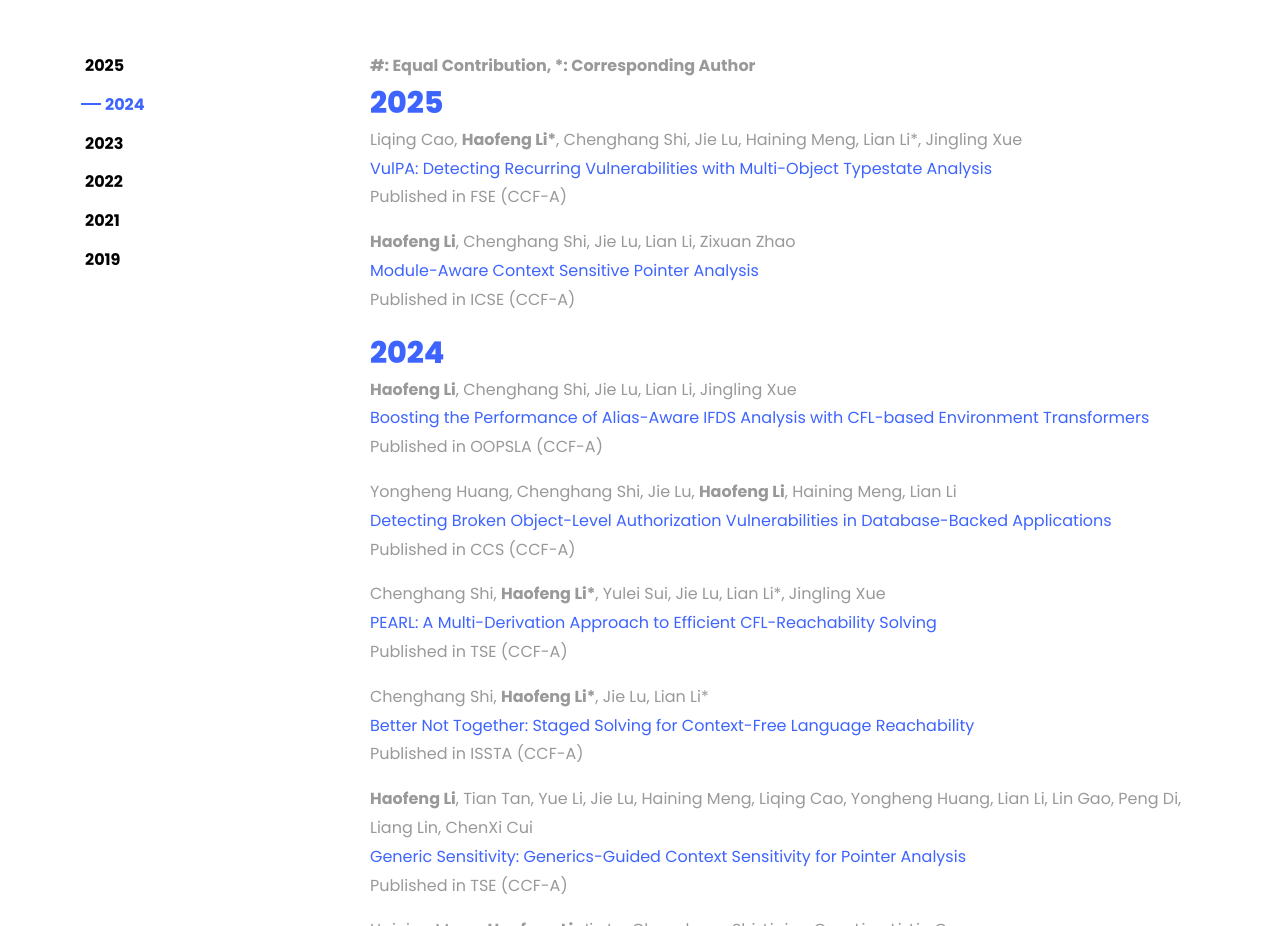
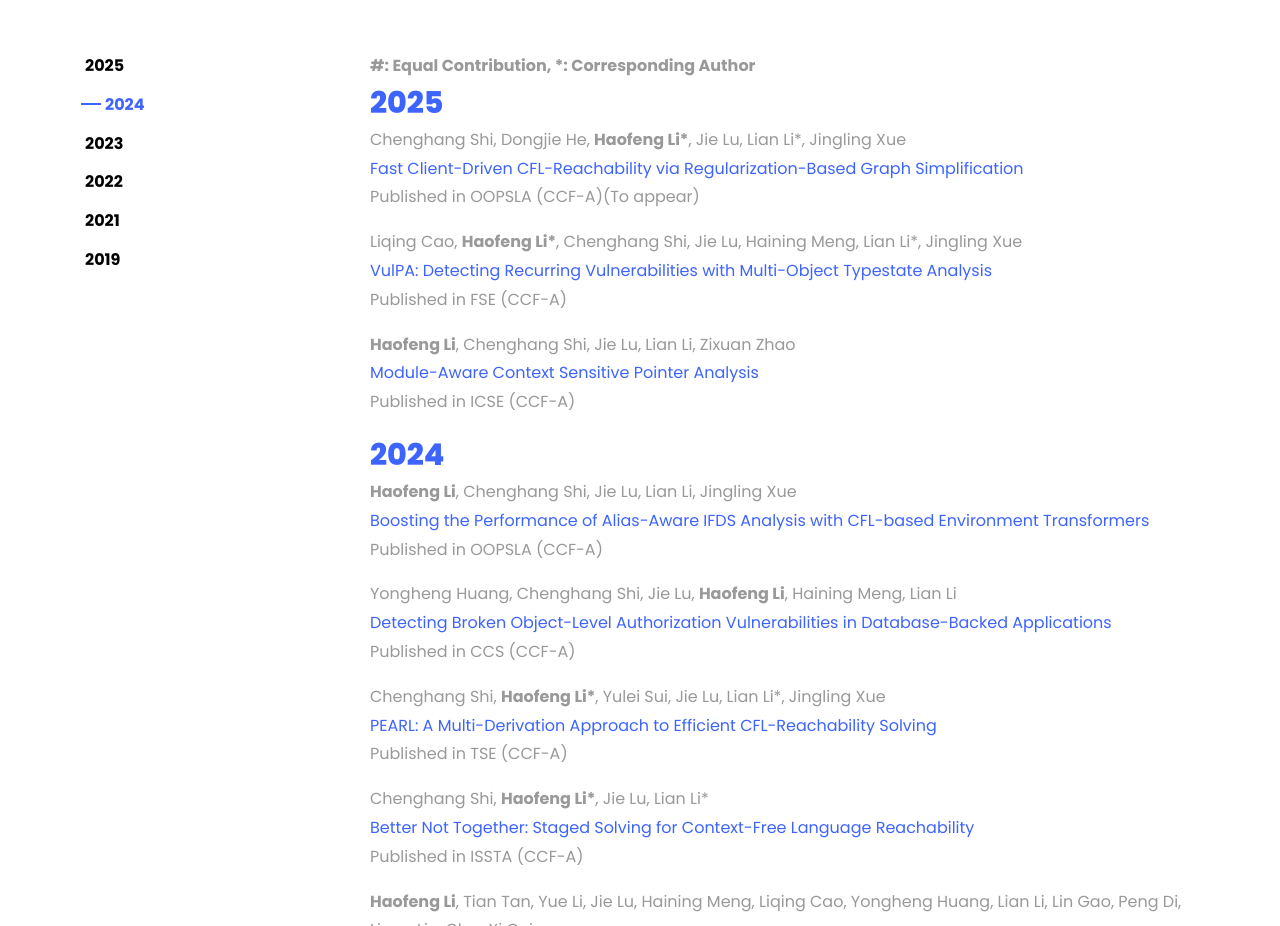
Before and after one commit to LeeHaofeng/LeeHaofeng.github.io, a plain HTML site: page index.html in a window 1280 px wide. Shown: the part 860-1786 px from the top of the page. Drawn offline with Linux system fonts and the light colour scheme.

Commit message:
add paper

```diff
--- a/index.html
+++ b/index.html
@@ -79,6 +79,20 @@
 					<b>#: Equal Contribution, *: Corresponding Author</b>
 					<div id="page-6" class= "page four">
 						<h2 class="heading">2025</h2>
+						<table class=MsoNormalTable border=0 cellpadding=0 width=2103 style='width:1577.1pt;mso-cellspacing:1.5pt;mso-yfti-tbllook:1184;mso-padding-alt:0in 5.4pt 0in 5.4pt'>
+							<p class=MsoNormal>
+								<strong>
+									<span style='font-weight:normal;mso-bidi-font-weight:bold'>Chenghang Shi, Dongjie He, <b>Haofeng Li*</b>, Jie Lu, Lian Li*, Jingling Xue</span>
+								</strong>
+								<span style='mso-fareast-font-family:"Times NewRoman"'>
+									<br>
+									<a href="">Fast Client-Driven CFL-Reachability via Regularization-Based Graph Simplification</a>
+								</span>
+								<span style='mso-fareast-font-family:"Times New Roman"'>
+									<br>Published in OOPSLA (CCF-A)(To appear)
+								</span>
+							</p>
+						</table>
 						<table class=MsoNormalTable border=0 cellpadding=0 width=2103 style='width:1577.1pt;mso-cellspacing:1.5pt;mso-yfti-tbllook:1184;mso-padding-alt:0in 5.4pt 0in 5.4pt'>
 							<p class=MsoNormal>
 								<strong>
```
